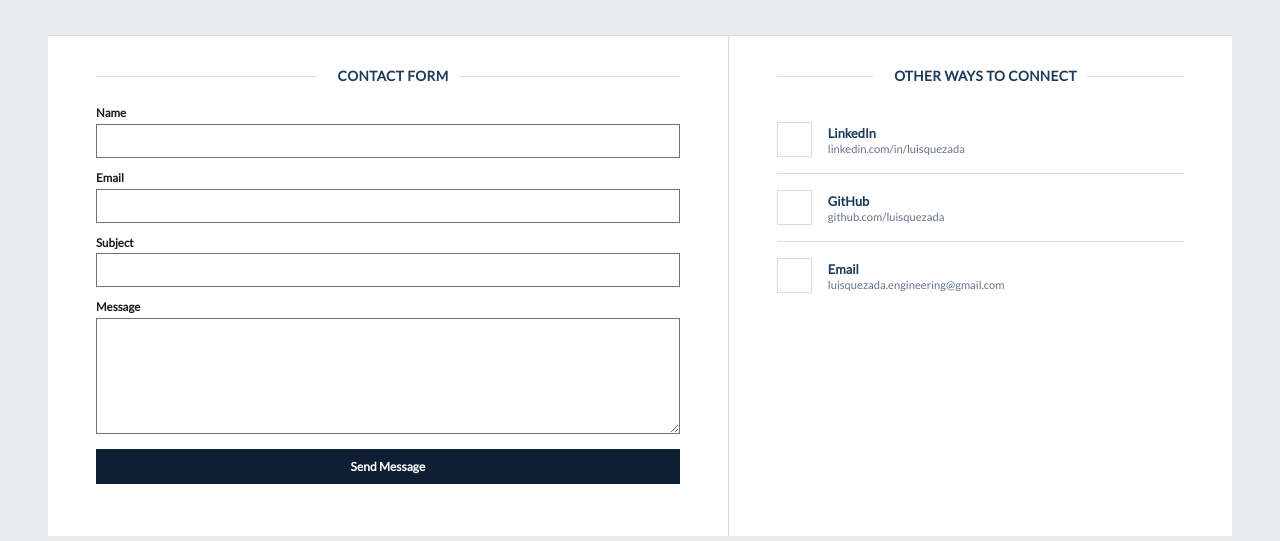
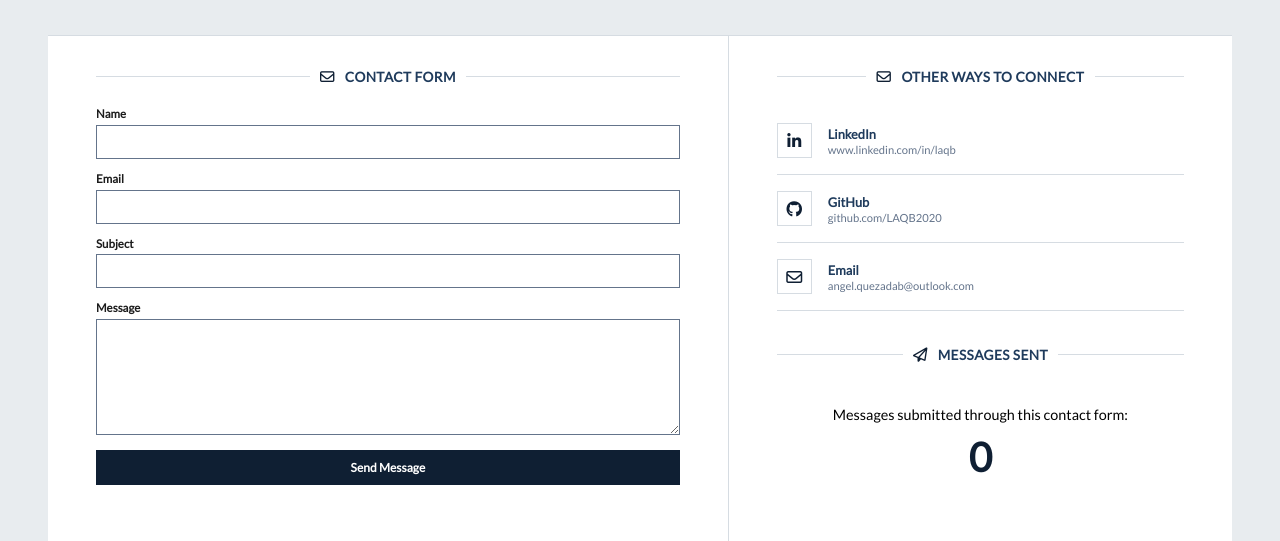
Before and after one commit to LAQB2020/wdd131, a plain HTML site: page project/contact.html in a window 1280 px wide. Shown: the part 238-779 px from the top of the page. Drawn offline with Linux system fonts and the light colour scheme.

Commit message:
local storage

```diff
--- a/project/contact.html
+++ b/project/contact.html
@@ -12,9 +12,13 @@
 
 
     <script src="./scripts/footer.js" defer ></script>
+    <script src="./scripts/contact.js" defer ></script>
     <link rel="preconnect" href="https://fonts.googleapis.com">
     <link rel="preconnect" href="https://fonts.gstatic.com" crossorigin>
     <link href="https://fonts.googleapis.com/css2?family=Lato:wght@100;400&display=swap" rel="stylesheet">
+    <link
+    rel="stylesheet"
+    href="https://cdnjs.cloudflare.com/ajax/libs/font-awesome/6.7.2/css/all.min.css">
 </head>
 
 <body>
@@ -202,7 +206,7 @@
                     <!-- LinkedIn -->
 
                     <a
-                        href="#"
+                        href="www.linkedin.com/in/laqb"
                         class="contact-method"
                         target="_blank"
                         rel="noopener noreferrer">
@@ -220,7 +224,7 @@
                             </h3>
 
                             <p>
-                                linkedin.com/in/luisquezada
+                                www.linkedin.com/in/laqb
                             </p>
 
                         </div>
@@ -231,7 +235,7 @@
                     <!-- GitHub -->
 
                     <a
-                        href="#"
+                        href="https://github.com/LAQB2020"
                         class="contact-method"
                         target="_blank"
                         rel="noopener noreferrer">
@@ -249,7 +253,7 @@
                             </h3>
 
                             <p>
-                                github.com/luisquezada
+                                github.com/LAQB2020
                             </p>
 
                         </div>
@@ -276,12 +280,46 @@
                             </h3>
 
                             <p>
-                                luisquezada.engineering@gmail.com
+                                angel.quezadab@outlook.com
                             </p>
 
                         </div>
 
                     </a>
+
+                    <!-- ================= MESSAGE COUNTER ================= -->
+
+                <div class="message-counter">
+
+                    <div class="contact-heading">
+
+                        <span class="heading-line"></span>
+
+                        <span class="contact-icon">
+                            <i class="fa-regular fa-paper-plane"></i>
+                        </span>
+
+                        <h2>
+                            MESSAGES SENT
+                        </h2>
+
+                        <span class="heading-line"></span>
+
+                    </div>
+
+                    <div class="message-counter-content">
+
+                        <p>
+                            Messages submitted through this contact form:
+                        </p>
+
+                        <strong id="message-count">
+                            0
+                        </strong>
+
+                    </div>
+
+                </div>
 
                 </div>
 
--- /dev/null
+++ b/project/scripts/contact.js
@@ -0,0 +1,14 @@
+const contactForm = document.querySelector("#contact-form");
+const messageCount = document.querySelector("#message-count");
+
+let numMessages = Number(localStorage.getItem("messages-ls")) || 0;
+
+messageCount.textContent = numMessages;
+
+contactForm.addEventListener("submit", () => {
+
+    numMessages++;
+
+    localStorage.setItem("messages-ls", numMessages);
+
+});
--- a/project/styles/contact.css
+++ b/project/styles/contact.css
@@ -402,3 +402,25 @@
     }
 
 }
+
+.message-counter {
+    margin-top: 35px;
+}
+
+.message-counter-content {
+    text-align: center;
+    padding: 20px 0;
+}
+
+.message-counter-content p {
+    margin-bottom: 10px;
+    font-size: 0.9rem;
+    color: var(--text-light);
+}
+
+.message-counter-content strong {
+    display: block;
+    font-size: 2.5rem;
+    color: var(--navyblue);
+    font-weight: 700;
+}
```
